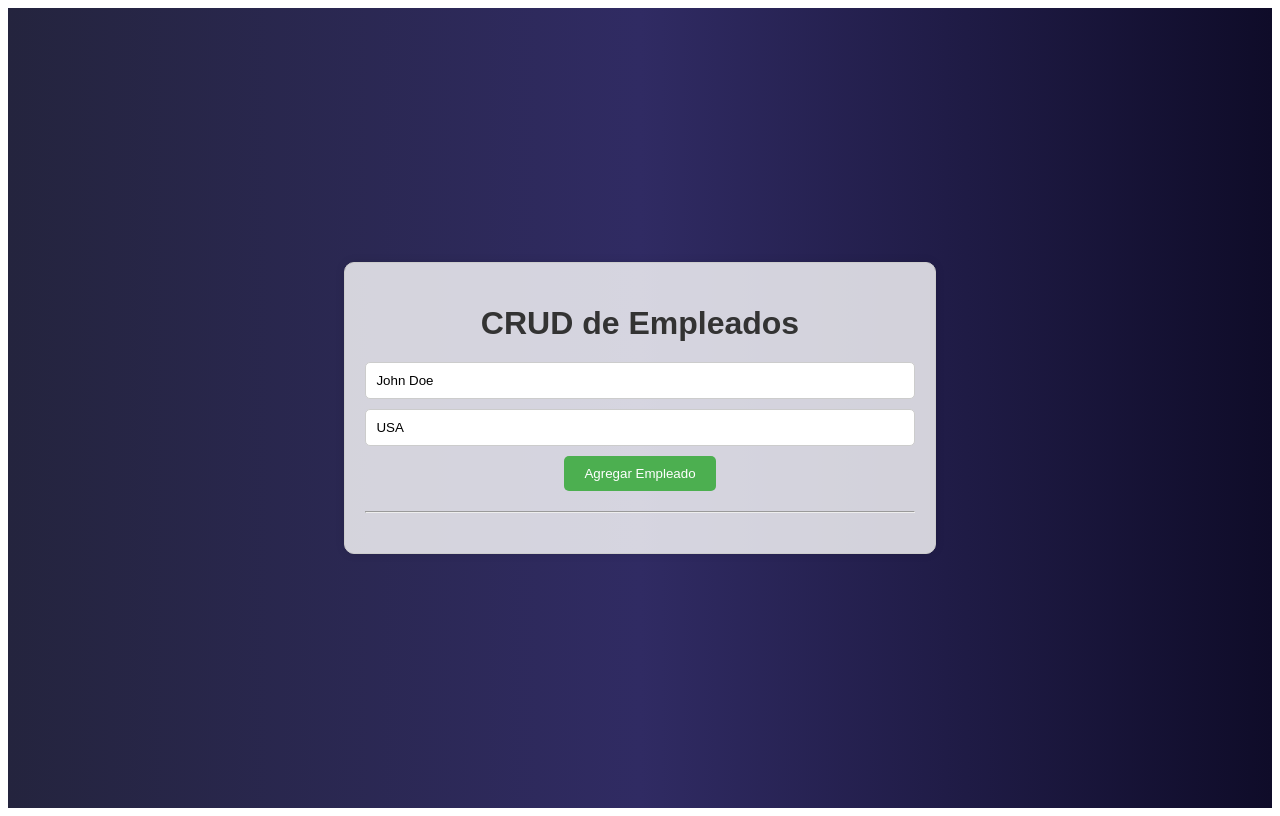
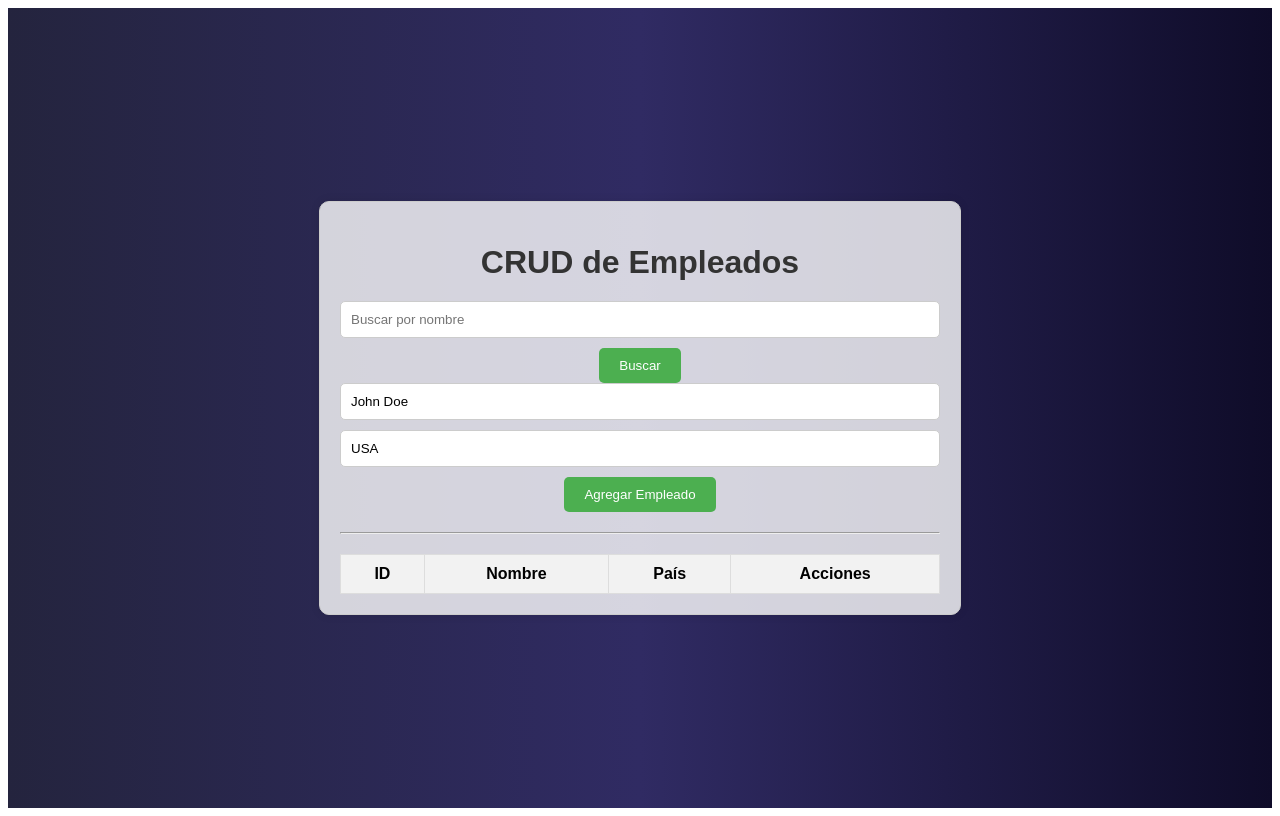
Before and after one commit to KatsukiCortez/CRUD_angular, an Angular app in the folder angular-crud/: page / in a window 1280 px wide. Built offline with nearby package versions, Linux system fonts and the light colour scheme.

Commit message:
CRUD - read cumplido

```diff
--- a/angular-crud/src/app/app.component.html
+++ b/angular-crud/src/app/app.component.html
@@ -4,69 +4,44 @@
   <meta charset="UTF-8">
   <meta name="viewport" content="width=device-width, initial-scale=1.0">
   <title>CRUD de Empleados</title>
-  <style>
-    body {
-      font-family: Arial, sans-serif;
-      background: #0f0c29;
-      background: -webkit-linear-gradient(to right, #24243e, #302b63, #0f0c29);
-      background: linear-gradient(to right, #24243e, #302b63, #0f0c29);
-      margin: 0;
-      padding: 0;
-      display: flex;
-      justify-content: center;
-      align-items: center;
-      height: 100vh;
-    }
-
-    .container {
-      background-color: rgba(255, 255, 255, 0.8);
-      border-radius: 10px;
-      padding: 20px;
-      box-shadow: 0 0 10px rgba(0, 0, 0, 0.1);
-      text-align: center;
-    }
-
-    h1 {
-      color: #333;
-      margin-bottom: 20px;
-    }
-
-    input[type="text"] {
-      width: 100%;
-      padding: 10px;
-      margin-bottom: 10px;
-      border: 1px solid #ccc;
-      border-radius: 5px;
-      box-sizing: border-box;
-    }
-
-    button {
-      background-color: #4CAF50;
-      color: white;
-      padding: 10px 20px;
-      border: none;
-      border-radius: 5px;
-      cursor: pointer;
-    }
-
-    button:hover {
-      background-color: #45a049;
-    }
-
-    hr {
-      margin: 20px 0;
-    }
-  </style>
 </head>
 <body>
   <div class="container">
     <h1>CRUD de Empleados</h1>
+
+    <!-- Campo de búsqueda y botón de búsqueda -->
+    <input type="text" [(ngModel)]="searchTerm" placeholder="Buscar por nombre">
+    <button (click)="searchEmployee()">Buscar</button>
+
+    <!-- Campos de entrada para agregar un empleado -->
     <input type="text" [(ngModel)]="employee.name" placeholder="Nombre">
     <input type="text" [(ngModel)]="employee.country" placeholder="País">
     <button (click)="addEmployee()">Agregar Empleado</button>
 
     <hr>
 
+    <!-- Tabla para mostrar la lista de empleados -->
+    <table>
+      <thead>
+        <tr>
+          <th>ID</th>
+          <th>Nombre</th>
+          <th>País</th>
+          <th>Acciones</th>
+        </tr>
+      </thead>
+      <tbody>
+        <tr *ngFor="let emp of employees">
+          <td>{{ emp.id }}</td>
+          <td>{{ emp.name }}</td>
+          <td>{{ emp.country }}</td>
+          <td>
+            <button (click)="editEmployee(emp)">Editar</button>
+            <button (click)="deleteEmployee(emp)">Eliminar</button>
+          </td>
+        </tr>
+      </tbody>
+    </table>
     <!-- <app-employee-list></app-employee-list> -->
   </div>
 </body>
--- a/angular-crud/src/app/app.component.scss
+++ b/angular-crud/src/app/app.component.scss
@@ -0,0 +1,73 @@
+body {
+    font-family: Arial, sans-serif;
+    background: #0f0c29;
+    background: -webkit-linear-gradient(to right, #24243e, #302b63, #0f0c29);
+    background: linear-gradient(to right, #24243e, #302b63, #0f0c29);
+    margin: 0;
+    padding: 0;
+    display: flex;
+    justify-content: center;
+    align-items: center;
+    height: 100vh;
+  }
+
+  .container {
+    background-color: rgba(255, 255, 255, 0.8);
+    border-radius: 10px;
+    padding: 20px;
+    box-shadow: 0 0 10px rgba(0, 0, 0, 0.1);
+    text-align: center;
+  }
+
+  h1 {
+    color: #333;
+    margin-bottom: 20px;
+  }
+
+  input[type="text"] {
+    width: 100%;
+    padding: 10px;
+    margin-bottom: 10px;
+    border: 1px solid #ccc;
+    border-radius: 5px;
+    box-sizing: border-box;
+  }
+
+  button {
+    background-color: #4CAF50;
+    color: white;
+    padding: 10px 20px;
+    border: none;
+    border-radius: 5px;
+    cursor: pointer;
+  }
+
+  button:hover {
+    background-color: #45a049;
+  }
+
+  hr {
+    margin: 20px 0;
+  }
+
+  table {
+    width: 100%;
+    border-collapse: collapse;
+  }
+
+  th, td {
+    padding: 10px;
+    border: 1px solid #ddd;
+  }
+
+  th {
+    background-color: #f2f2f2;
+  }
+
+  tr:nth-child(even) {
+    background-color: #f2f2f2;
+  }
+
+  tr:hover {
+    background-color: #ddd;
+  }
--- a/angular-crud/src/app/app.component.ts
+++ b/angular-crud/src/app/app.component.ts
@@ -1,28 +1,66 @@
-import { Component, NgModule } from '@angular/core';
+import { Component, NgModule, OnInit } from '@angular/core';
 import { Employee } from './models/employee';
 import { EmployeeService } from './employee.service';
 import { FormsModule } from '@angular/forms';
 import { RouterOutlet } from '@angular/router';
+import { CommonModule } from '@angular/common';
 
 
 @Component({
   selector: 'app-root',
   standalone: true,
-  imports: [RouterOutlet, FormsModule], // Asegúrate de incluir FormsModule aquí
+  imports: [RouterOutlet, FormsModule, CommonModule],
   templateUrl: 'app.component.html',
   styleUrls: ['./app.component.scss']
 })
-export class AppComponent {
+export class AppComponent implements OnInit {
+  employees: Employee[] = [];
   employee: Employee = {
-    id: 1,
+    id: 0,
     name: 'John Doe',
     country: 'USA'
   };
+  nextId: number = 1;
+  searchTerm: string = '';
+  filteredEmployees: Employee[] = [];
 
   constructor(private employeeService: EmployeeService) { }
 
+  ngOnInit() {
+    this.loadEmployees();
+  }
+
+  loadEmployees() {
+    this.employees = this.employeeService.getEmployees();
+    if (this.employees.length > 0) {
+      this.nextId = Math.max(...this.employees.map(emp => emp.id)) + 1;
+    }
+    this.filteredEmployees = [...this.employees];
+  }
+
   addEmployee(): void {
+    this.employee.id = this.nextId;
     this.employeeService.addEmployee(this.employee);
-    this.employee = { id: 0, name: '', country: '' }; // Limpiar los campos después de agregar
+    this.employee = { id: 0, name: '', country: '' };
+    this.nextId++;
+    this.loadEmployees();
+  }
+
+  editEmployee(emp: Employee): void {
+  }
+
+  deleteEmployee(emp: Employee): void {
+  }
+  searchEmployee(): void {
+    if (!this.searchTerm.trim()) {
+      this.filteredEmployees = [...this.employees];
+      return;
+    }
+
+    this.filteredEmployees = this.employees.filter(emp =>
+      emp.name.toLowerCase().includes(this.searchTerm.toLowerCase())
+    );
+
+    this.employees = [...this.filteredEmployees];
   }
 }
```
Also changed, not shown: 1 other file (tests, documents, lock files or other folders).
